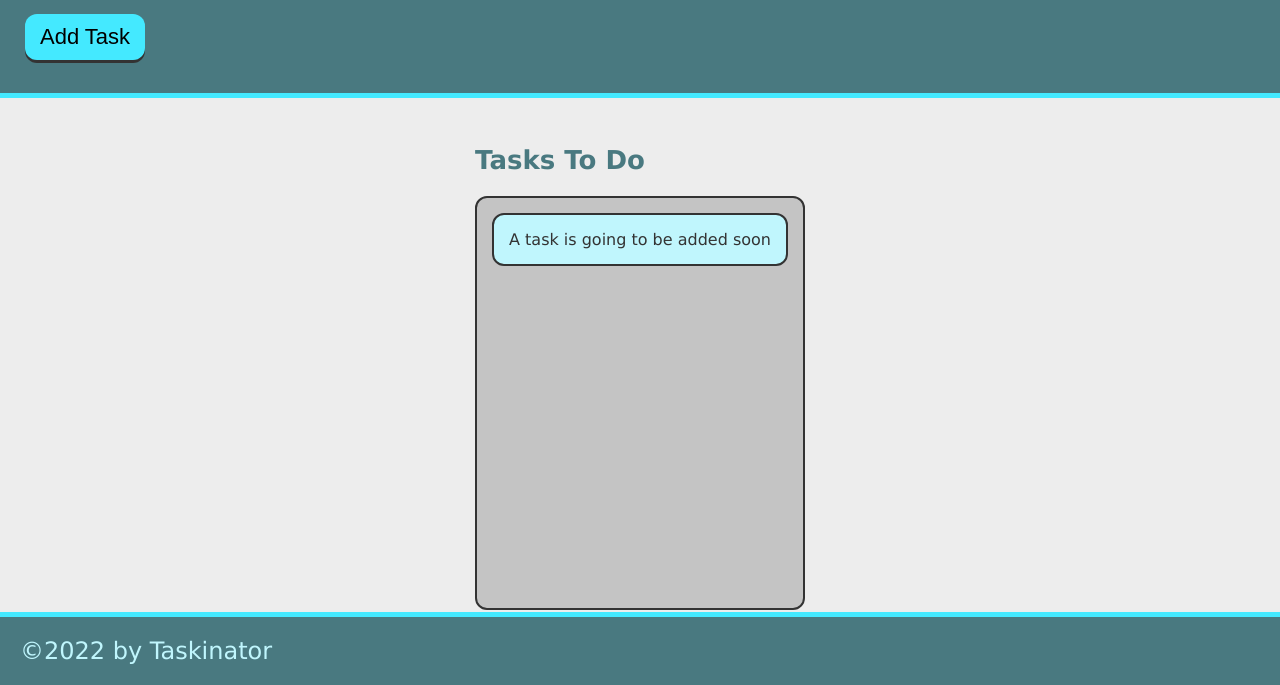
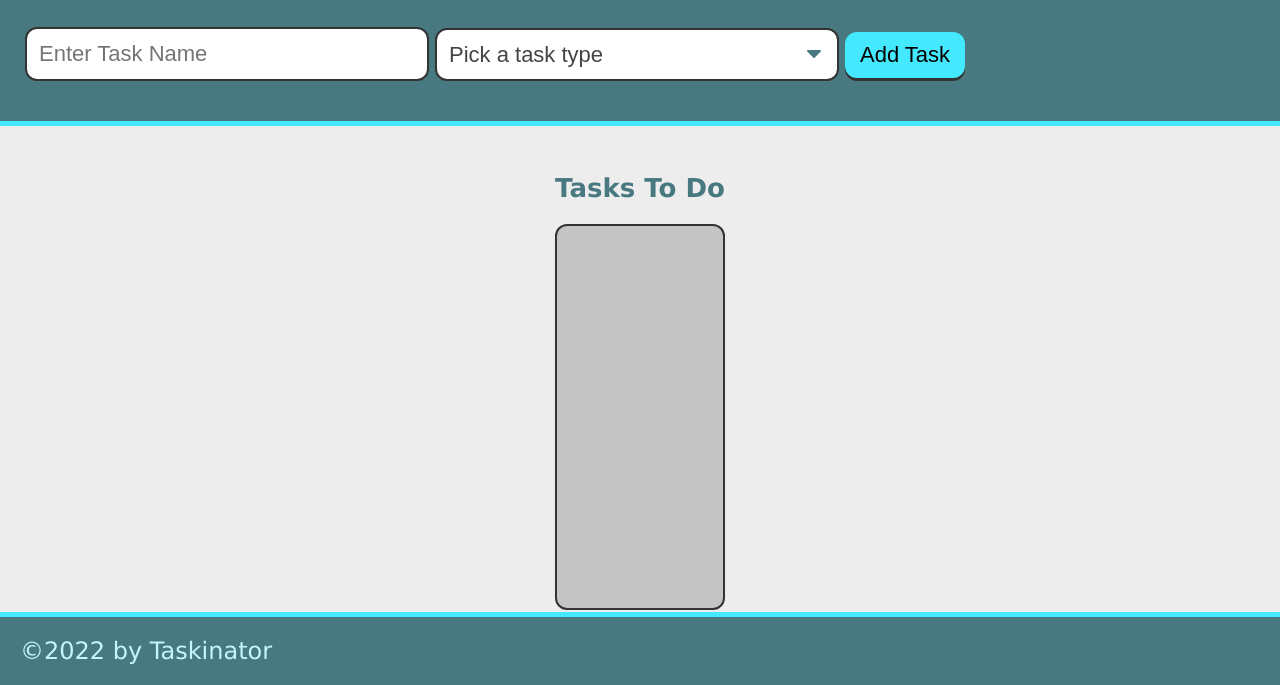
Before and after one commit to zoinks45/taskinator, a plain HTML site: page index.html in a window 1280 px wide. Shown: the part 115-800 px from the top of the page. Drawn offline with Linux system fonts and the light colour scheme.

Commit message:
added task type drop down

```diff
--- a/assets/js/script.js
+++ b/assets/js/script.js
@@ -1,16 +1,11 @@
 var buttonEl = document.querySelector("#save-task");
 var tasksToDoEl = document.querySelector("#tasks-to-do");
 
-buttonEl.addEventListener("click", function(){
-    var listItemEl = document.createElement("li");
-    listItemEl.className = "task-item";
-    listItemEl.textContent = "This is a new task";
-    tasksToDoEl.appendChild(listItemEl);
-});
+var createTaskHandler = function() {
+  var listItemEl = document.createElement("li");
+  listItemEl.className = "task-item";
+  listItemEl.textContent = "This is a new task.";
+  tasksToDoEl.appendChild(listItemEl);
+  };
 
-var createTaskHandler = function() {
-    var listItemEl = document.createElement("li");
-    listItemEl.className = "task-item";
-    listItemEl.textContent = "This is a new task.";
-    tasksToDoEl.appendChild(listItemEl);
-  }
+buttonEl.addEventListener("click", createTaskHandler);
--- a/index.html
+++ b/index.html
@@ -13,13 +13,28 @@
     <header>
         <h1 class="page-title">Taskinator</h1>
         <p>click the button below to add a new task</p>
-        <button class="btn" id="save-task">Add Task</button>
+        <form id="task-form">
+            <div class="form-group">
+              <input type="text" name="task-name" class="text-input" placeholder="Enter Task Name" />
+            </div>
+            <div class="form-group">
+              <select name="task-type" class="select-dropdown">
+                <option value="" disabled selected>Pick a task type</option>
+                <option value="Print">Print</option>
+                <option value="Web">Web</option>
+                <option value="Mobile">Mobile</option>
+              </select>
+            </div>
+            <div class="form-group">
+              <button class="btn" id="save-task" type="submit">Add Task</button>
+            </div>
+          </form>
     </header>
     <main class="page-content">
         <section class="ttask-list-wrapper">
         <h2 class="list-title">Tasks To Do</h2>
         <ul class="task-list" id="tasks-to-do">
-            <li class="task-item">A task is going to be added soon</li>
+
         </ul>
         </section>
     </main>
```
